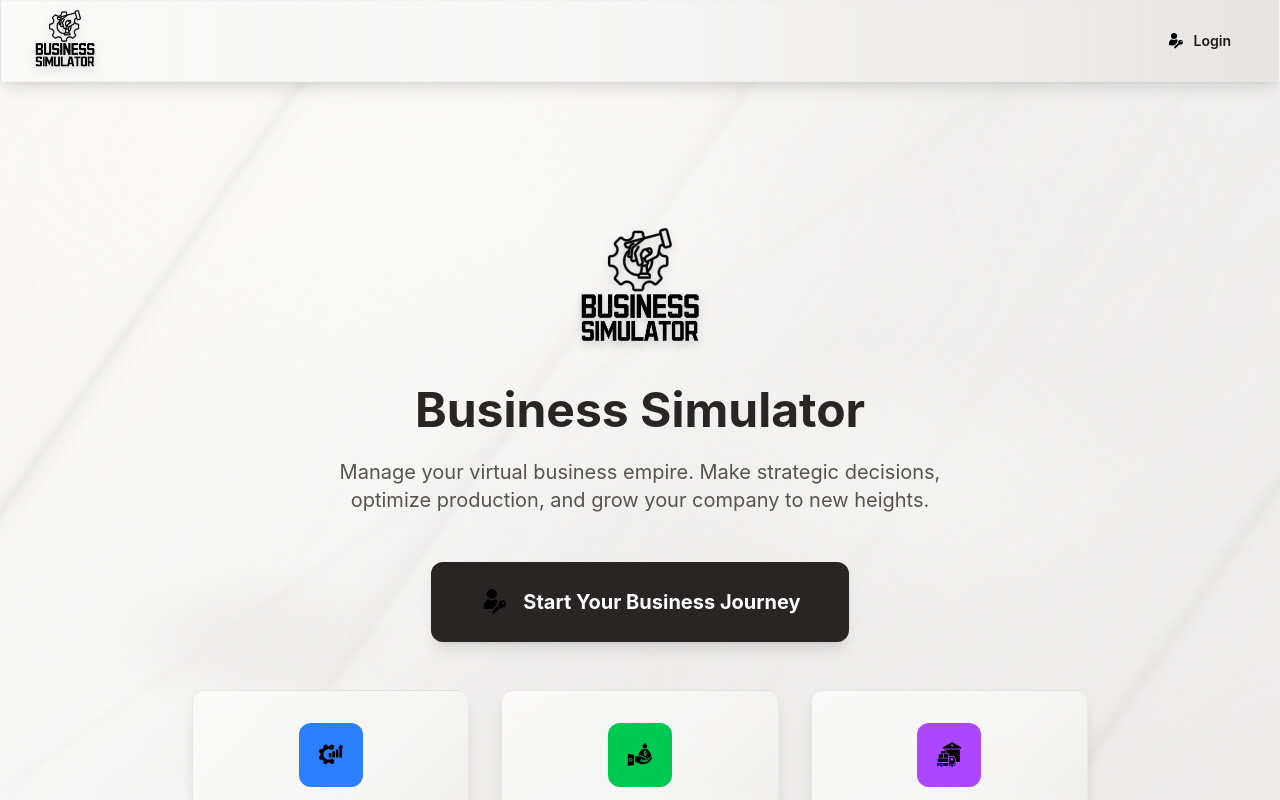
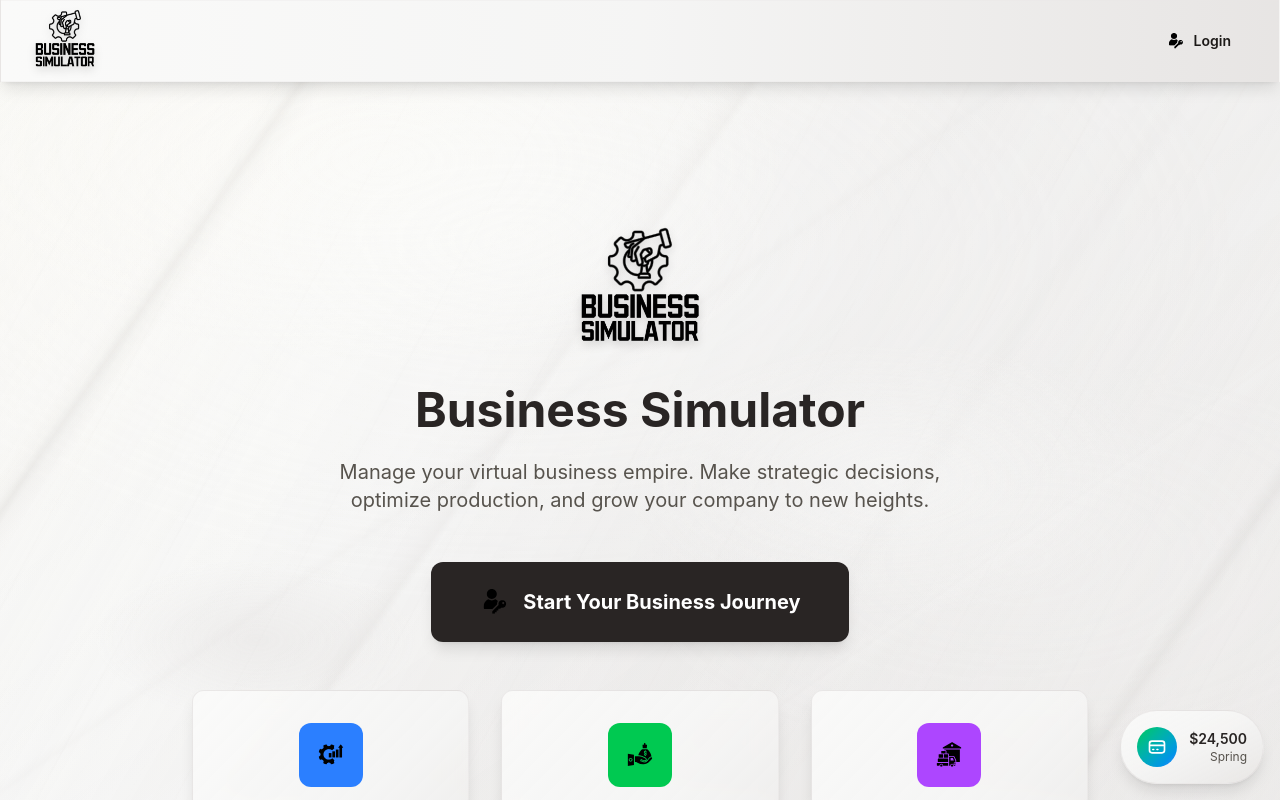
Before and after one commit to RebelsBlocks/business-simulator-frontend, a React (Vite) app: page / in a window 1280 px wide. Shown: the top 800 px of the page. Built offline with nearby package versions, Linux system fonts and the light colour scheme.

Commit message:
adding overview component to App

```diff
--- a/src/App.tsx
+++ b/src/App.tsx
@@ -2,6 +2,7 @@ import { BrowserRouter as Router, Routes, Route } from 'react-router-dom'
 import { useState } from 'react'
 import Navbar from './components/Navbar'
 import MarbleTexture from './components/MarbleTexture'
+import Overview from './components/Overview'
 import Home from './pages/Home'
 import Email from './pages/Email'
 import Dashboard from './pages/Dashboard'
@@ -28,6 +29,9 @@ function App() {
               <Route path="/sales" element={<Sales />} />
             </Routes>
           </main>
+
+          {/* Overview Component - Available on all pages */}
+          <Overview accountBalance={24500} currentSeason="Spring" />
         </div>
       </div>
     </Router>
```
